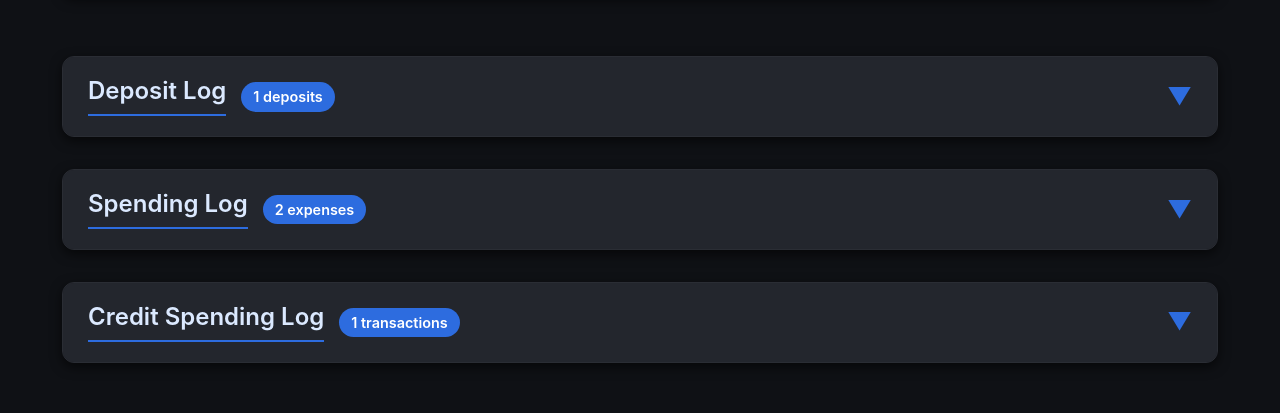
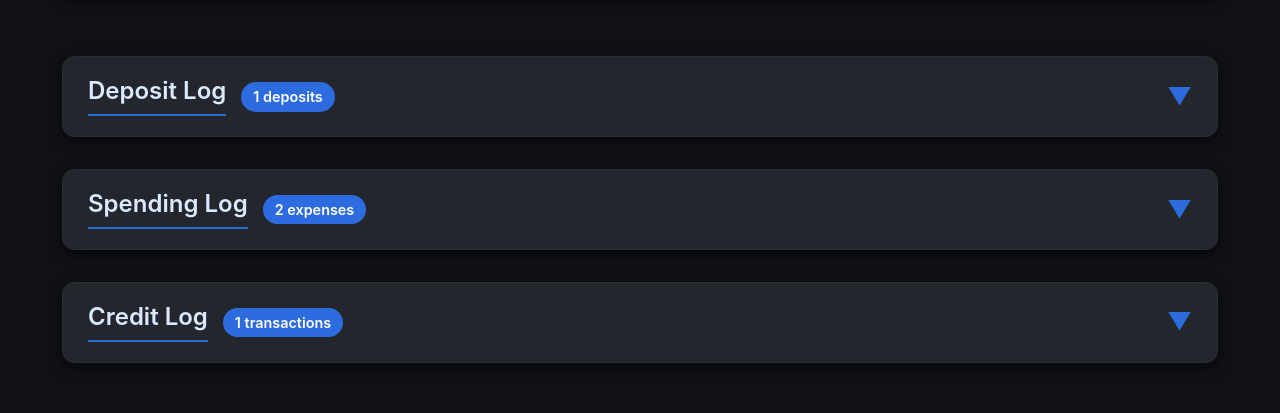
Before and after one commit to DoPe-EyeSZ/Finance-Project, a Flask app: page /summary in a window 1280 px wide. Shown: the part 1650-2063 px from the top of the page. Run offline with Flask 3, Linux system fonts and the light colour scheme; a user stored in the database is signed in; data comes from the database, SQL or seed files in the repository; some libraries are stand-ins or nearby versions.

Commit message:
fixed text

```diff
--- a/app/templates/summary.html
+++ b/app/templates/summary.html
@@ -233,7 +233,7 @@
         <div class="collapsible-section">
             <div class="collapsible-header" onclick="toggleSection(this)">
                 <div class="collapsible-title-wrapper">
-                    <h2 class="collapsible-title">Credit Spending Log</h2>
+                    <h2 class="collapsible-title">Credit Log</h2>
                     <span class="item-count">{{ credits|length }} transactions</span>
                 </div>
                 <span class="collapsible-arrow">▼</span>
```
